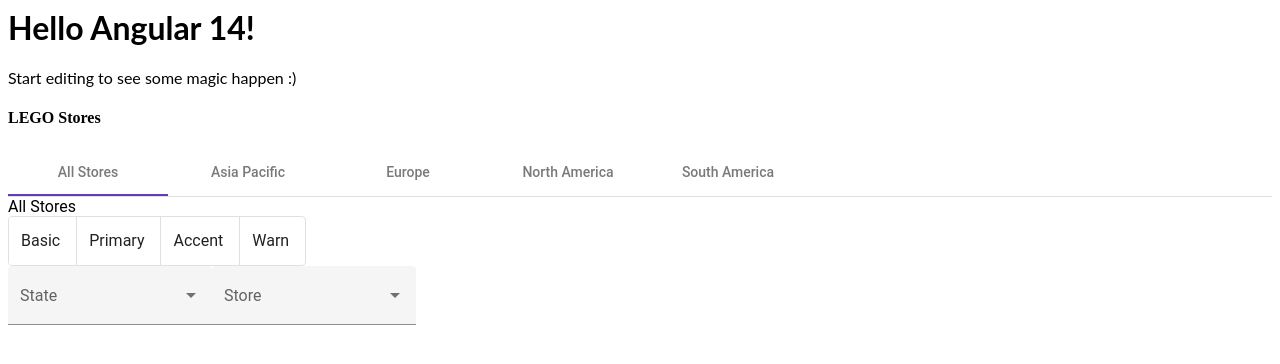
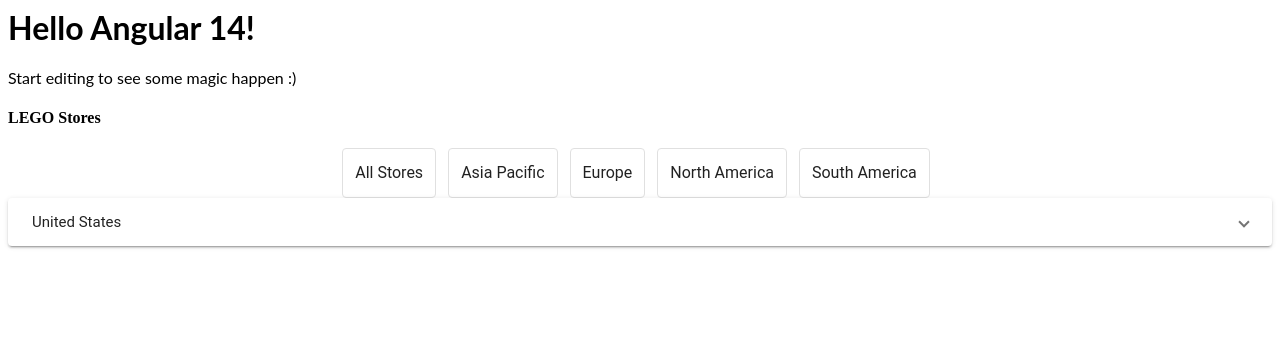
Before and after one commit to followsclosely/bricks-angular, an Angular app: page / in a window 1280 px wide. Shown: the top 364 px of the page. Built offline with nearby package versions, Linux system fonts and the light colour scheme.

Commit message:
4 files modified

```diff
--- a/src/app/app.component.css
+++ b/src/app/app.component.css
@@ -1,3 +1,12 @@
 p {
   font-family: Lato;
 }
+
+.mat-expansion-panel-header-description {
+  justify-content: space-between;
+  align-items: center;
+}
+
+.mat-form-field + .mat-form-field {
+  margin-left: 8px;
+}
--- a/src/app/app.component.html
+++ b/src/app/app.component.html
@@ -5,24 +5,23 @@
 
 <h4>LEGO Stores</h4>
 
-<mat-tab-group animationDuration="0ms">
-<mat-tab label="All Stores">All Stores</mat-tab>
-<mat-tab label="Asia Pacific">Asia Pacific</mat-tab>
-<mat-tab label="Europe">Europe</mat-tab>
-<mat-tab label="North America" selected>North America</mat-tab>
-<mat-tab label="South America">South America</mat-tab>
-</mat-tab-group>
-
-<div>
-<mat-button-toggle-group name="fontStyle" aria-label="Font Style">
-  <mat-button-toggle>Basic</mat-button-toggle> &nbsp;
-  <mat-button-toggle>Primary</mat-button-toggle> &nbsp;
-  <mat-button-toggle>Accent</mat-button-toggle> &nbsp;
-  <mat-button-toggle>Warn</mat-button-toggle> &nbsp;
-</mat-button-toggle-group>
+<div style="text-align:center">
+  <mat-button-toggle>All Stores</mat-button-toggle> &nbsp;
+  <mat-button-toggle>Asia Pacific</mat-button-toggle> &nbsp;
+  <mat-button-toggle>Europe</mat-button-toggle> &nbsp;
+  <mat-button-toggle>North America</mat-button-toggle> &nbsp;
+  <mat-button-toggle>South America</mat-button-toggle> &nbsp;
 </div>
 
-<mat-form-field appearance="fill">
+<mat-accordion class="example-headers-align" multi>
+  <mat-expansion-panel>
+    <mat-expansion-panel-header>
+      <mat-panel-title>United States</mat-panel-title>
+    </mat-expansion-panel-header>
+  </mat-expansion-panel>
+</mat-accordion>
+
+<!-- <mat-form-field appearance="fill">
 <mat-label>State</mat-label>
 <mat-select [formControl]="stateControl">
   <mat-option>-- All --</mat-option>
@@ -55,4 +54,4 @@
       </ng-container>
     </ng-container>
   </mat-select>
-</mat-form-field>
+</mat-form-field> -->
--- a/src/app/app.module.ts
+++ b/src/app/app.module.ts
@@ -14,7 +14,8 @@
 import {MatSelectModule} from '@angular/material/select';
 import {MatButtonToggleModule} from '@angular/material/button-toggle';
 import {MatButtonModule} from '@angular/material/button';
-import {MatTabsModule} from '@angular/material/tabs';
+import {MatExpansionModule} from '@angular/material/expansion';
+import {MatIconModule} from '@angular/material/icon';
 
 import { FranchiseService } from './franchise.service';
 
@@ -29,7 +30,8 @@
     MatSelectModule,
     MatButtonToggleModule,
     MatButtonModule,
-    MatTabsModule
+    MatExpansionModule,
+    MatIconModule
    ],
   declarations: [ AppComponent, HelloComponent ],
   bootstrap:    [ AppComponent ],
--- a/src/index.html
+++ b/src/index.html
@@ -1 +1,3 @@
+<link href="https://fonts.googleapis.com/icon?family=Material+Icons" rel="stylesheet">
+
 <my-app>loading</my-app>
```
